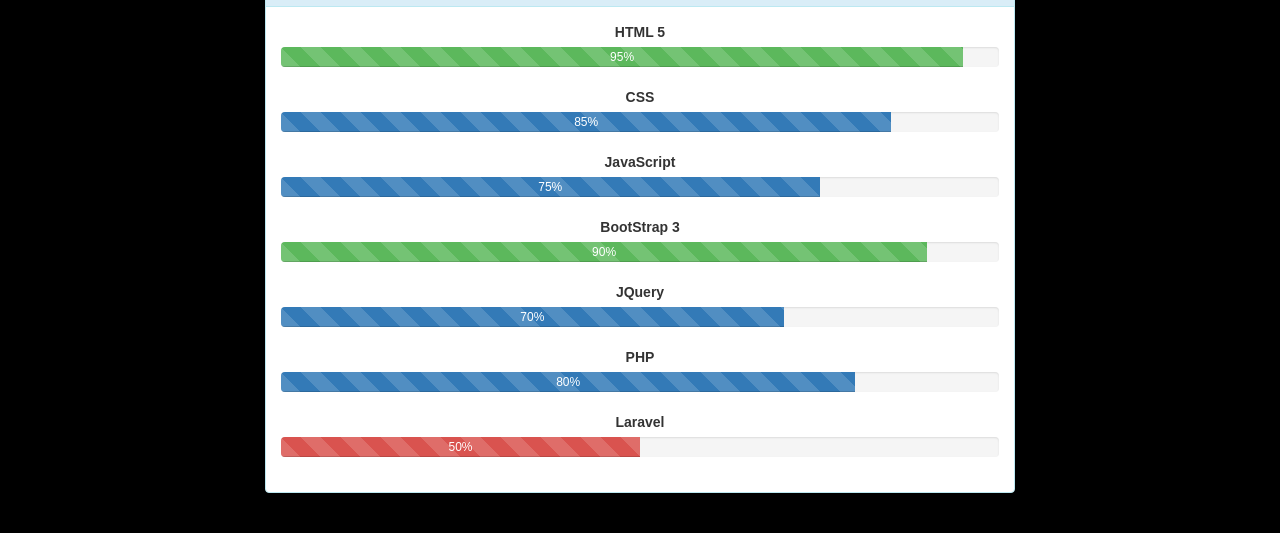
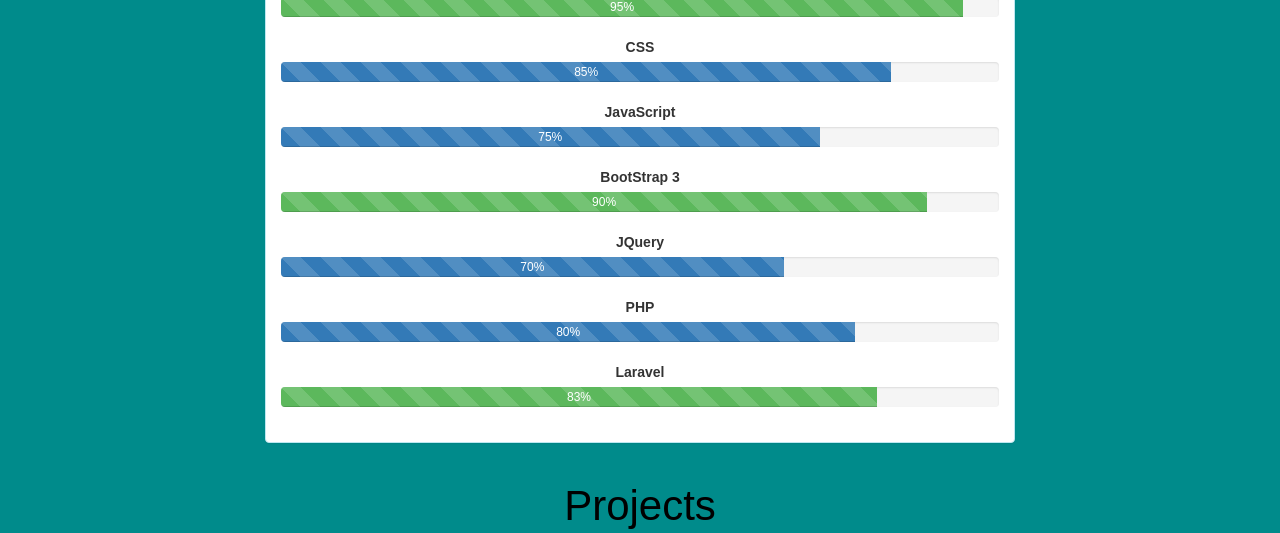
Before and after one commit to domcajayon/web-developer-portfolio, a plain HTML site: page index.html in a window 1280 px wide. Shown: the part 1870-2403 px from the top of the page. Drawn offline with nearby package versions, Linux system fonts and the light colour scheme.

Commit message:
Web Dev Portfolio 11-15-17

```diff
--- a/css/style.css
+++ b/css/style.css
@@ -7,15 +7,19 @@
 body {
 	/*background: url(bg.jpg)	no-repeat center center fixed;*/
 	font-family: sans-serif;
-	background-color: black;
+	background-color: darkcyan;
 }
 
 h1 {
 	font-size: 50px;
 	font-weight: normal;
 	margin-bottom: 0;
-	color: white;
+	color: black;
 	font-weight: bold;
+}
+
+img.me {
+
 }
 
 h2 {
@@ -32,8 +36,12 @@
 
 }
 
+figcaption {
+    color: black;
+}
+
 .me {
-	height: 500px;
+	height: 450px;
 	border-radius: 5%;
 	border-style: solid;
 
@@ -59,7 +67,7 @@
 }
 
 h3 {
-	color: white;
+	color: black;
 	font-size: 3em;
 }
 
--- a/index.html
+++ b/index.html
@@ -52,7 +52,7 @@
 			<img src="reddom.jpg" class="me">
 
 			<div class="overflow">
-			<h1>Hello, my name is Dominic. I am a Web Designer / Full Stack Developer.</h1>
+			<h1>Hello, my name is Dominic. I am a Web Designer / Full Stack Web Developer.</h1>
 
 			</div>
 		</div>
@@ -189,51 +189,51 @@
 					<div class="panel-body">
 						<label>HTML 5</label>
 						<div class="progress">
-							<div class="progress-bar progress-bar-success progress-bar-striped active" role="progressbar"
+							<div class="progress-bar progress-bar-success progress-bar-striped" role="progressbar"
 						  	aria-valuenow="40" aria-valuemin="0" aria-valuemax="100" style="width:95%">
 						    95%
 							</div>
 						</div>
 						<label>CSS</label>
 						<div class="progress">
-							<div class="progress-bar progress-bar-striped active" role="progressbar"
+							<div class="progress-bar progress-bar-striped" role="progressbar"
 						  	aria-valuenow="40" aria-valuemin="0" aria-valuemax="100" style="width:85%">
 						    85%
 							</div>
 						</div>
 						<label>JavaScript</label>
 						<div class="progress">
-							<div class="progress-bar progress-bar-active progress-bar-striped active" role="progressbar"
+							<div class="progress-bar progress-bar-active progress-bar-striped" role="progressbar"
 						  	aria-valuenow="40" aria-valuemin="0" aria-valuemax="100" style="width:75%">
 						    75%
 							</div>
 						</div>
 						<label>BootStrap 3</label>
 						<div class="progress">
-							<div class="progress-bar progress-bar-success progress-bar-striped active" role="progressbar"
+							<div class="progress-bar progress-bar-success progress-bar-striped" role="progressbar"
 						  	aria-valuenow="40" aria-valuemin="0" aria-valuemax="100" style="width:90%">
 						    90%
 							</div>
 						</div>
 						<label>JQuery</label>
 						<div class="progress">
-							<div class="progress-bar progress-bar-active progress-bar-striped active" role="progressbar"
+							<div class="progress-bar progress-bar-active progress-bar-striped" role="progressbar"
 						  	aria-valuenow="40" aria-valuemin="0" aria-valuemax="100" style="width:70%">
 						    70%
 							</div>
 						</div>
 						<label>PHP</label>
 						<div class="progress">
-							<div class="progress-bar progress-bar-active progress-bar-striped active" role="progressbar"
+							<div class="progress-bar progress-bar-active progress-bar-striped" role="progressbar"
 						  	aria-valuenow="40" aria-valuemin="0" aria-valuemax="100" style="width:80%">
 						    80%
 							</div>
 						</div>
 						<label>Laravel</label>
 						<div class="progress">
-							<div class="progress-bar progress-bar-danger progress-bar-striped active" role="progressbar"
-						  	aria-valuenow="40" aria-valuemin="0" aria-valuemax="100" style="width:50%">
-						    50%
+							<div class="progress-bar progress-bar-success progress-bar-striped" role="progressbar"
+						  	aria-valuenow="40" aria-valuemin="0" aria-valuemax="100" style="width:83%">
+						    83%
 							</div>
 						</div>
 					</div>
@@ -284,8 +284,8 @@
 <footer class="contain text-center">
 			<div>
 
-	          <a href="https://www.facebook.com" class="fa fa-facebook"></a>
-	          <a href="https://www.twitter.com" class="fa fa-twitter"></a>
+	          <a href="https://www.facebook.com/domcajayon" class="fa fa-facebook"></a>
+	          <a href="https://www.twitter.com" class="fa fa-linkedin"></a>
 	          <a href="https://www.google.com" class="fa fa-google"></a>
 	          <a href="https://www.youtube.com" class="fa fa-youtube"></a>
 	          <a href="https://www.instagram.com" class="fa fa-instagram"></a>
```
Also changed, not shown: laptop.jpg (deleted).
